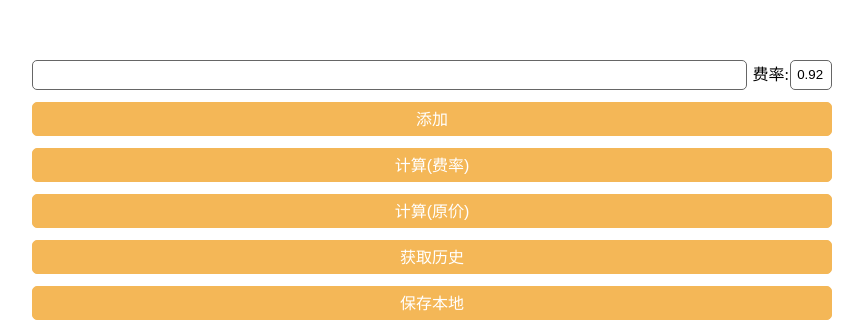
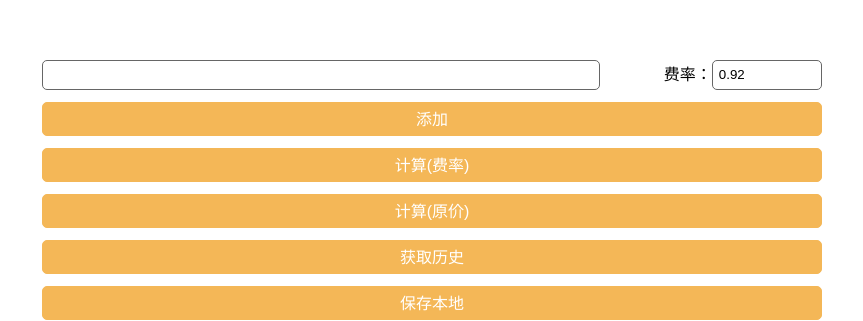
Before and after one commit to Mickey0923/Morse, a plain HTML site: page cump/index.html in a window 1280 px wide. Shown: the part 540-861 px from the top of the page, without its empty margins (208-1071 px from the left). Drawn offline with Linux system fonts and the light colour scheme.

Commit message:
no message

```diff
--- a/cump/index.html
+++ b/cump/index.html
@@ -4,7 +4,7 @@
  * @Author       : Mickey
  * @Date         : 2023-10-08 14:17:59
  * @LastEditors  : Mickey
- * @LastEditTime : 2023-10-08 16:00:23
+ * @LastEditTime : 2023-10-08 16:06:32
  * @FilePath     : \\undefinedd:\\Mickeys\\MY_Github\\cump\\index.html
  * Copyright (C) 2023 Mickey. All rights reserved.
 -->
@@ -101,12 +101,13 @@
 
         .fee .feeBox {
             display: flex;
-            width: 10%!important;
+            width: 35%!important;
             margin-left: 6px;
         }
 
         .fee .feeBox span {
             line-height: 30px;
+            text-align: right;
         }
 
         .footer {
@@ -115,6 +116,7 @@
             grid: auto / 1fr;
             max-width: 800px;
             margin: auto;
+            padding: 0 10px;
         }
 
         .footer * {
@@ -178,7 +180,7 @@
         <div class="fee">
             <input id="addName"></input>
             <div class="feeBox">
-                <span>费率:</span>
+                <span>费率：</span>
                 <input id="feeInp" value="0.92"></input>
             </div>
         </div>
@@ -349,3 +351,4 @@
 </html>
 
 </html>
+</html>
```
